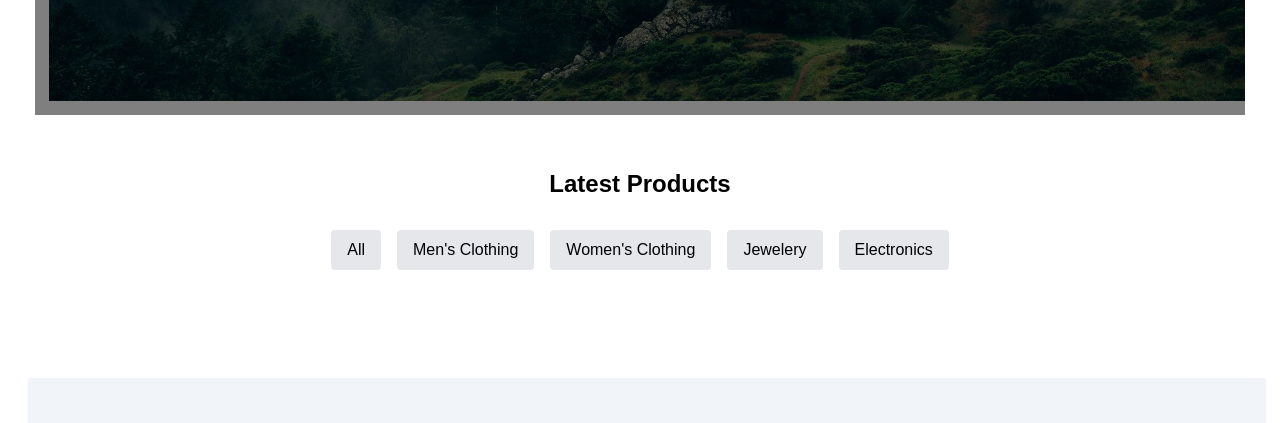
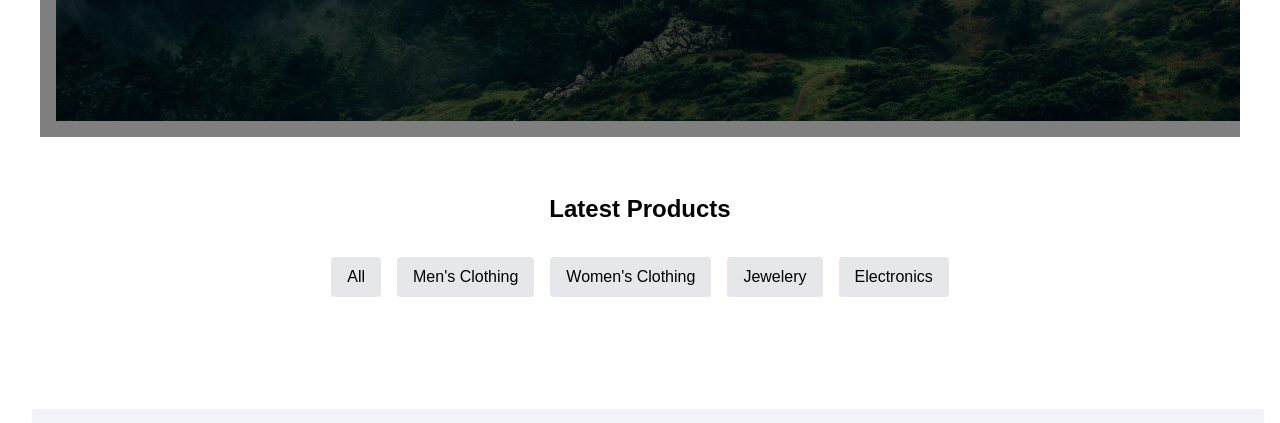
Before and after one commit to ASHFI111/ecommerce-achivers-it-html-css-javascript-project, a plain HTML site: page index.html in a window 1280 px wide. Shown: the part 479-902 px from the top of the page. Drawn offline with nearby package versions, Linux system fonts and the light colour scheme; a script that the page names is missing.

Commit message:
padding 8

```diff
--- a/index.css
+++ b/index.css
@@ -1,6 +1,6 @@
 * {
-    padding: 7;
-    margin: 7;
+    padding: 8;
+    margin: 8;
     box-sizing: border-box;
     font-family: sans-serif !important;
 }
```
